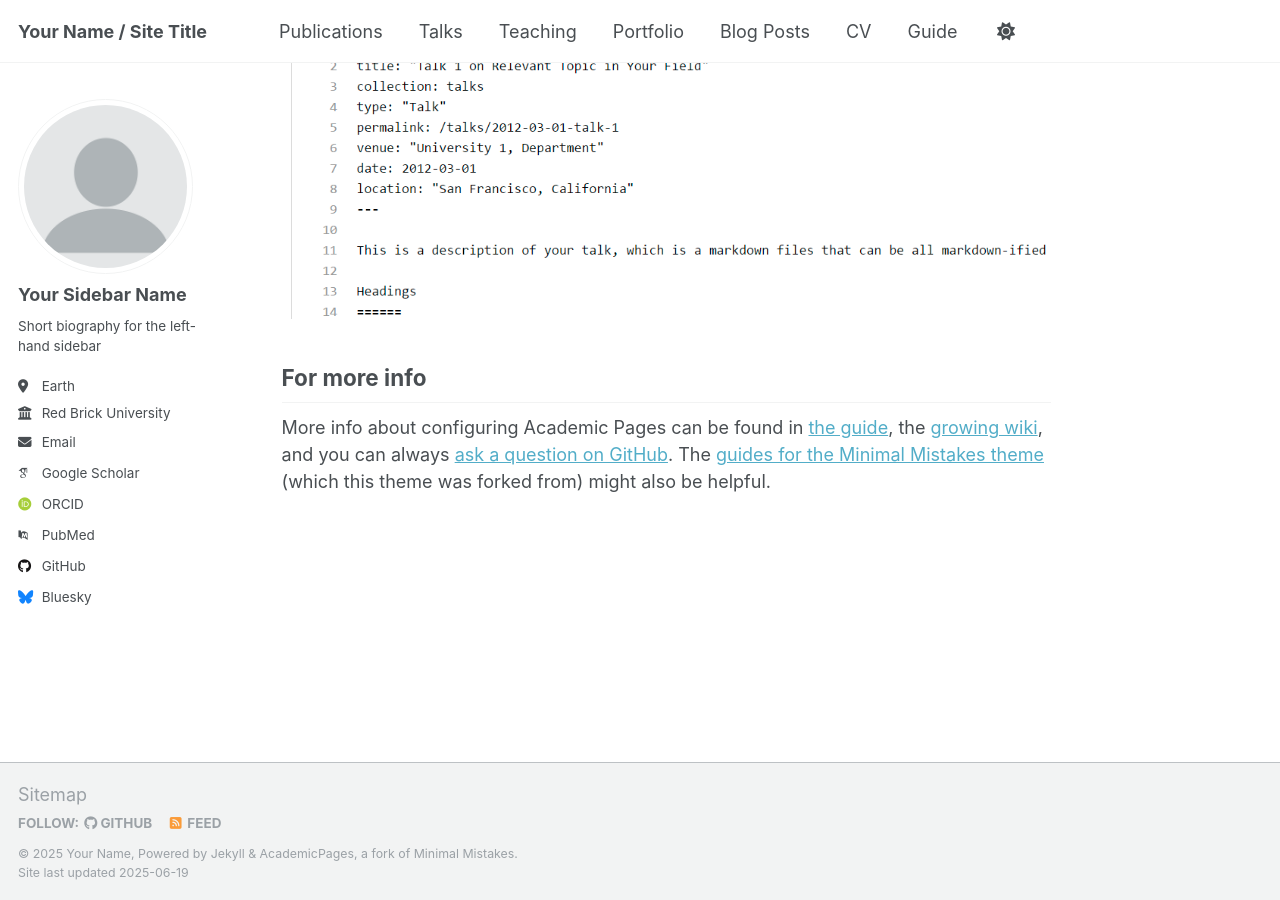
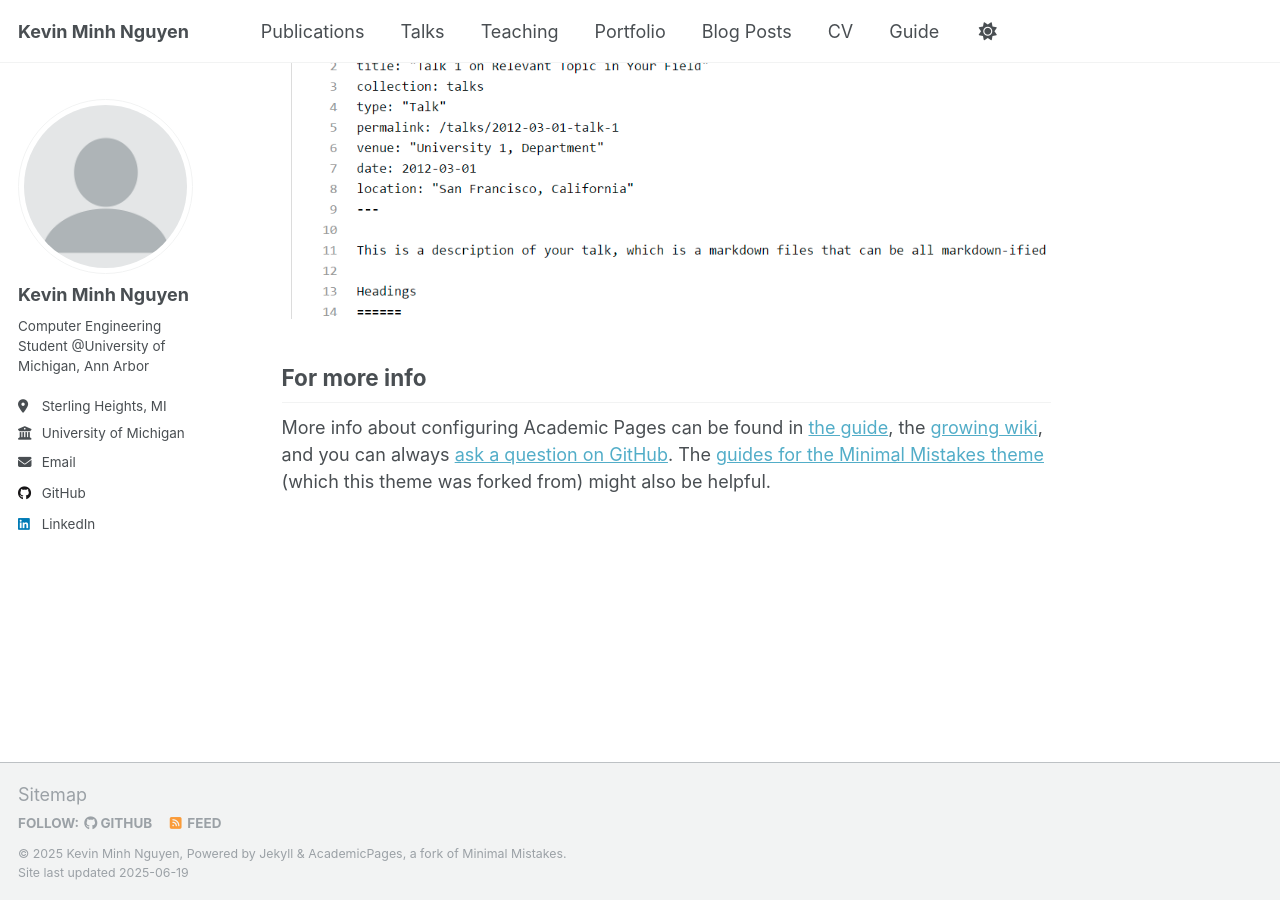
Before and after one commit to kevin-minh/kevin-minh.github.io, a Jekyll site: the page built from _pages/about.md, in a window 1280 px wide and 900 px high, scrolled down 2636 px. Built offline with Jekyll 4.4.1, drawn with Linux system fonts in a browser that asks for light colours; some web fonts are replaced.

Commit message:
Basic Config Changes

```diff
--- a/_config.yml
+++ b/_config.yml
@@ -9,13 +9,13 @@
 # Basic Site Settings
 locale                   : "en-US"
 site_theme               : "default"
-title                    : "Your Name / Site Title"
+title                    : "Kevin Minh Nguyen"
 title_separator          : "-"
-name                     : &name "Your Name"
-description              : &description "personal description"
-url                      : https://academicpages.github.io # the base hostname & protocol for your site e.g. "https://[your GitHub username].github.io" or if you already have some other page hosted on Github then use "https://[your GitHub username].github.io/[Your Repo Name]"
+name                     : &name "Kevin Minh Nguyen"
+description              : &description "Personal Website"
+url                      : https://kevin-minh.github.io # the base hostname & protocol for your site e.g. "https://[your GitHub username].github.io" or if you already have some other page hosted on Github then use "https://[your GitHub username].github.io/[Your Repo Name]"
 baseurl                  : "" # the subpath of your site, e.g. "/blog"
-repository               : "academicpages/academicpages.github.io"
+repository               : "kevin-minh/kevin-minh.github.io"
 
 # Site Author - The following control what appear as part of the author content on the side bar.
 #               If a field is blank the icon and link will not appear, otherwise it will be shown.
@@ -23,22 +23,22 @@ repository               : "academicpages/academicpages.github.io"
 author:
   # Biographic information
   avatar           : "profile.png"
-  name             : "Your Sidebar Name"
+  name             : "Kevin Minh Nguyen"
   pronouns         : # example: "she/her"
-  bio              : "Short biography for the left-hand sidebar"
-  location         : "Earth"
-  employer         : "Red Brick University"
+  bio              : "Computer Engineering Student @University of Michigan, Ann Arbor"
+  location         : "Sterling Heights, MI"
+  employer         : "University of Michigan"
   uri              : # URL
-  email            : "none@example.org"
+  email            : "kevin@kevinminh.me"
 
   # Academic websites
   academia         : # URL
   arxiv            : # URL - Update with the correct link to your profile
-  googlescholar    : "https://scholar.google.com/citations?user=PS_CX0AAAAAJ"
+  googlescholar    : #"https://scholar.google.com/citations?user=PS_CX0AAAAAJ"
   impactstory      : # URL
-  orcid            : "http://orcid.org/yourorcidurl"
+  orcid            : #"http://orcid.org/yourorcidurl"
   semantic         : # URL
-  pubmed           : "https://www.ncbi.nlm.nih.gov/pubmed/?term=john+snow"
+  pubmed           : #"https://www.ncbi.nlm.nih.gov/pubmed/?term=john+snow"
   researchgate     : # URL
   scopus           : # URL
 
@@ -46,12 +46,12 @@ author:
   bitbucket        : # Username - Update with your username on the site
   codepen          : # Username
   dribbble         : # Username
-  github           : "academicpages"
+  github           : "kevin-minh"
   kaggle           : # Username
   stackoverflow    : # User number or user number and name (i.e., use "1" or "1/jeff-atwood")
 
   # Social media
-  bluesky          : "bsky.app" # Replace this with you Bluesky username
+  bluesky          : #"bsky.app" # Replace this with you Bluesky username
   facebook         : # Username
   flickr           : # Username
   foursquare       : # Username
@@ -60,7 +60,7 @@ author:
   keybase          : # Username
   instagram        : # Username
   lastfm           : # Username
-  linkedin         : # Username
+  linkedin         : "kevin-minh-nguyen"
   mastodon         : # URL
   medium           : # URL
   pinterest        : # Username
```
